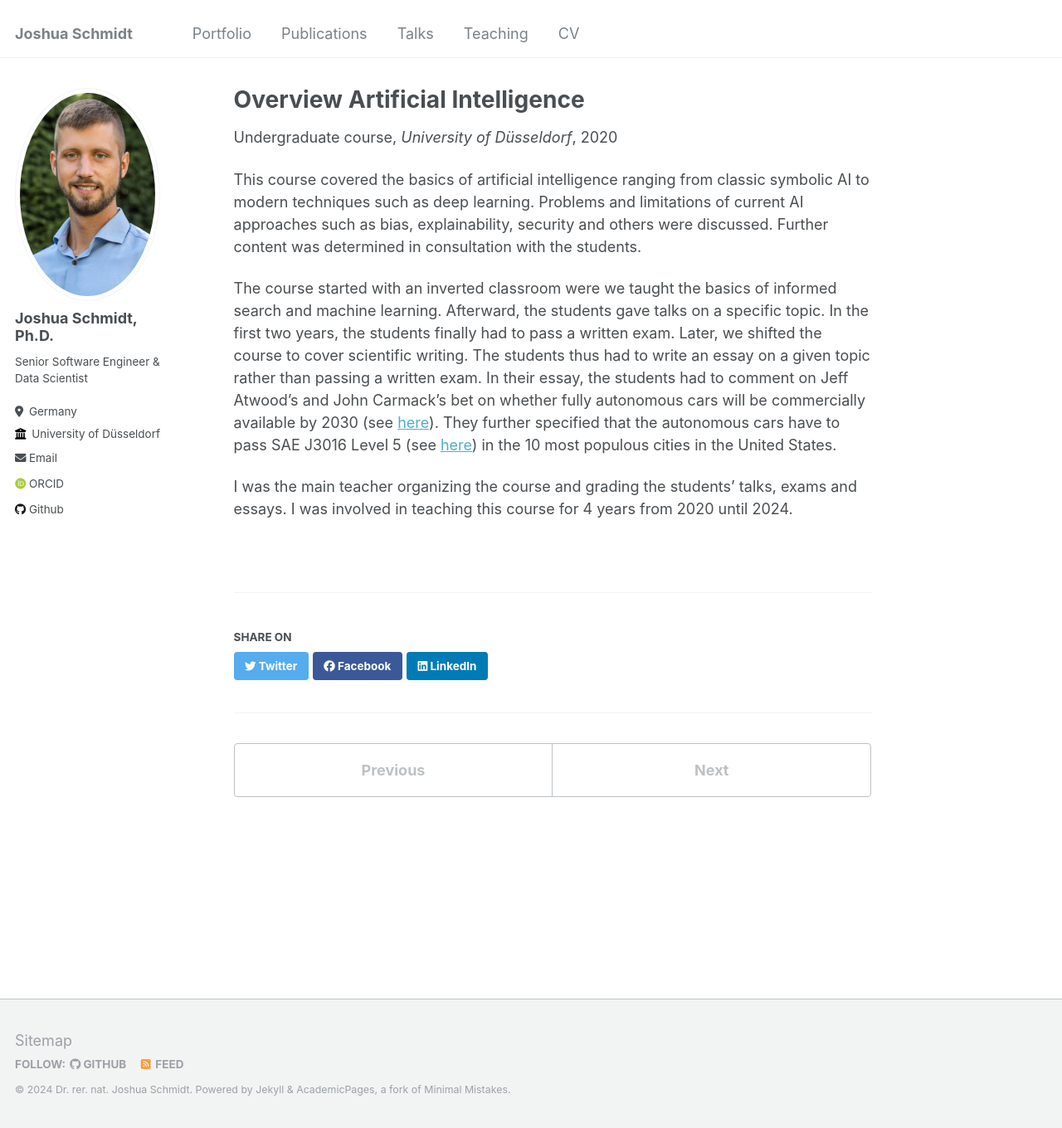
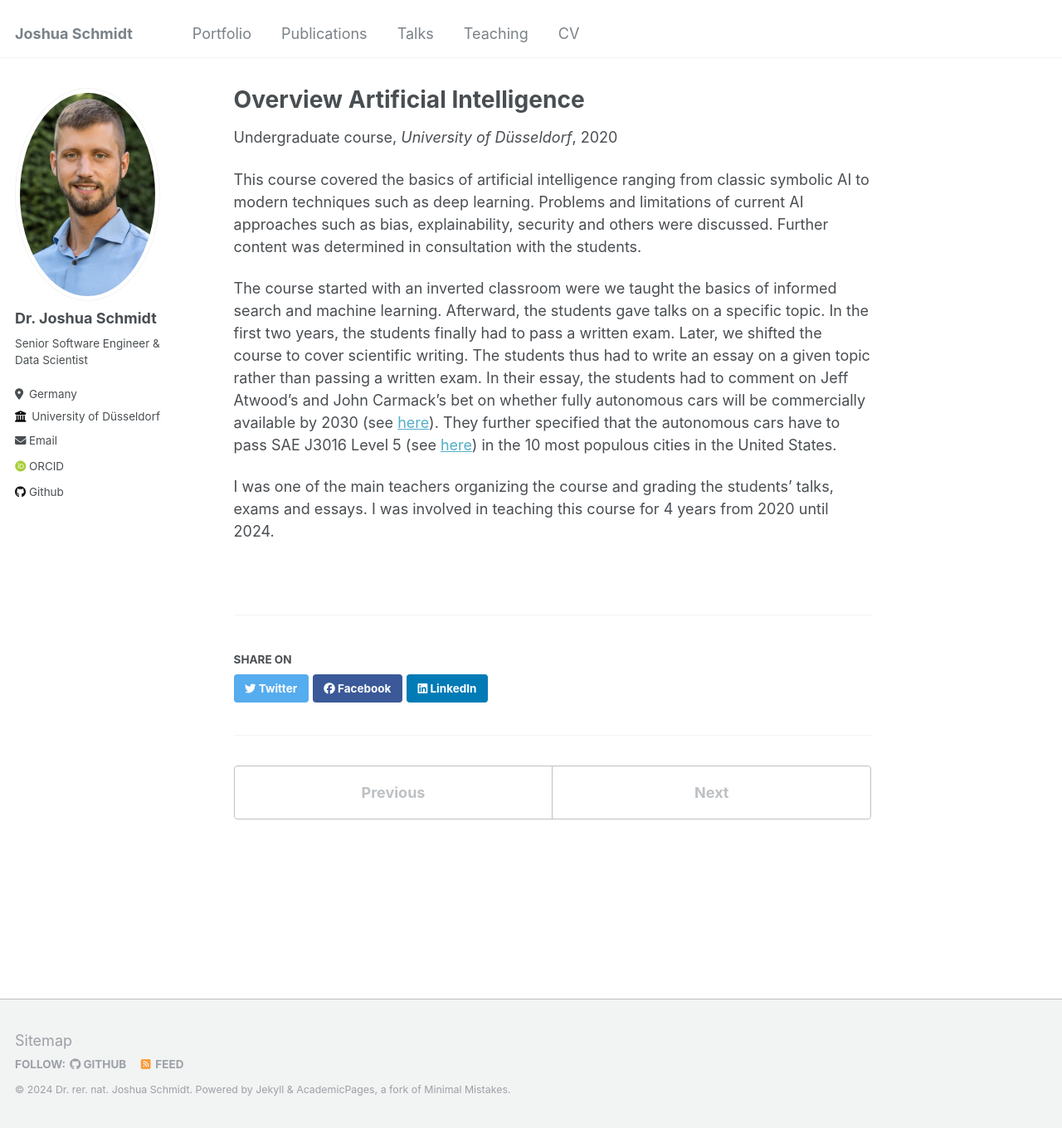
Before and after one commit to Joshua27/joshua27.github.io, a Jekyll site: the page built from _teaching/artificial-intelligence.md, in a window 1280 px wide and 1360 px high. Shown: the whole window at 83% size. Built offline with Jekyll 4.4.1, drawn with Linux system fonts in a browser that asks for light colours; some web fonts are replaced.

Commit message:
minor improvements

```diff
--- a/_config.yml
+++ b/_config.yml
@@ -22,7 +22,7 @@ repository               : "academicpages/academicpages.github.io"
 author:
   # Biographic information
   avatar           : "profile.jpg"
-  name             : "Joshua Schmidt, Ph.D."
+  name             : "Dr. Joshua Schmidt"
   pronouns         : #"he/him"
   bio              : "Senior Software Engineer & Data Scientist"
   location         : "Germany"
--- a/_teaching/artificial-intelligence.md
+++ b/_teaching/artificial-intelligence.md
@@ -15,5 +15,5 @@ Afterward, the students gave talks on a specific topic.
 In the first two years, the students finally had to pass a written exam.
 Later, we shifted the course to cover scientific writing. The students thus had to write an essay on a given topic rather than passing a written exam. In their essay, the students had to comment on Jeff Atwood's and John Carmack's bet on whether fully autonomous cars will be commercially available by 2030 (see [here](https://blog.codinghorror.com/the-2030-self-driving-car-bet/)). They further specified that the autonomous cars have to pass SAE J3016 Level 5 (see [here](https://www.sae.org/blog/sae-j3016-update)) in the 10 most populous cities in the United States.
 
-I was the main teacher organizing the course and grading the students' talks, exams and essays.
+I was one of the main teachers organizing the course and grading the students' talks, exams and essays.
 I was involved in teaching this course for 4 years from 2020 until 2024.
```
Also changed, not shown: _portfolio/portfolio-3.md (+1 -1 lines), _teaching/theses.md (+1 -1 lines).
